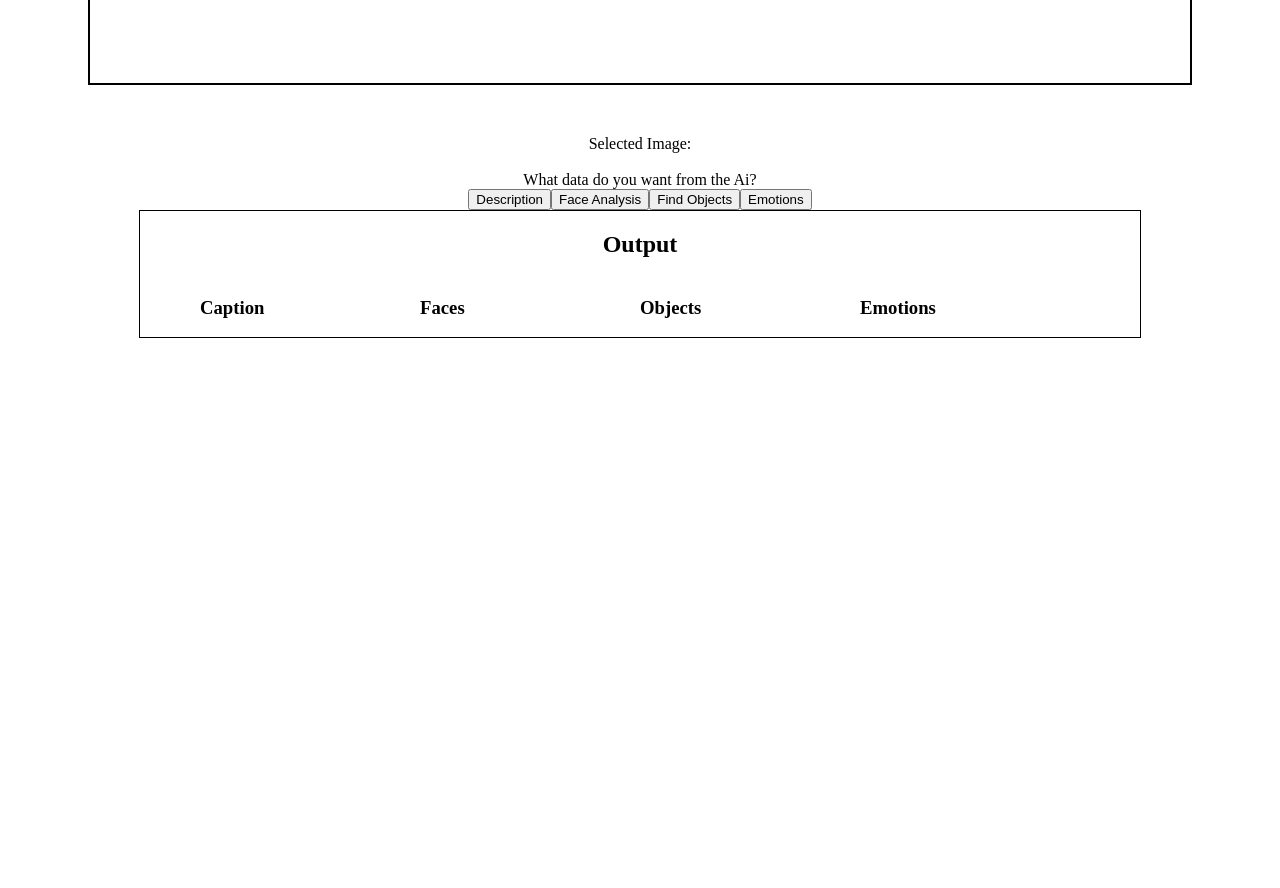
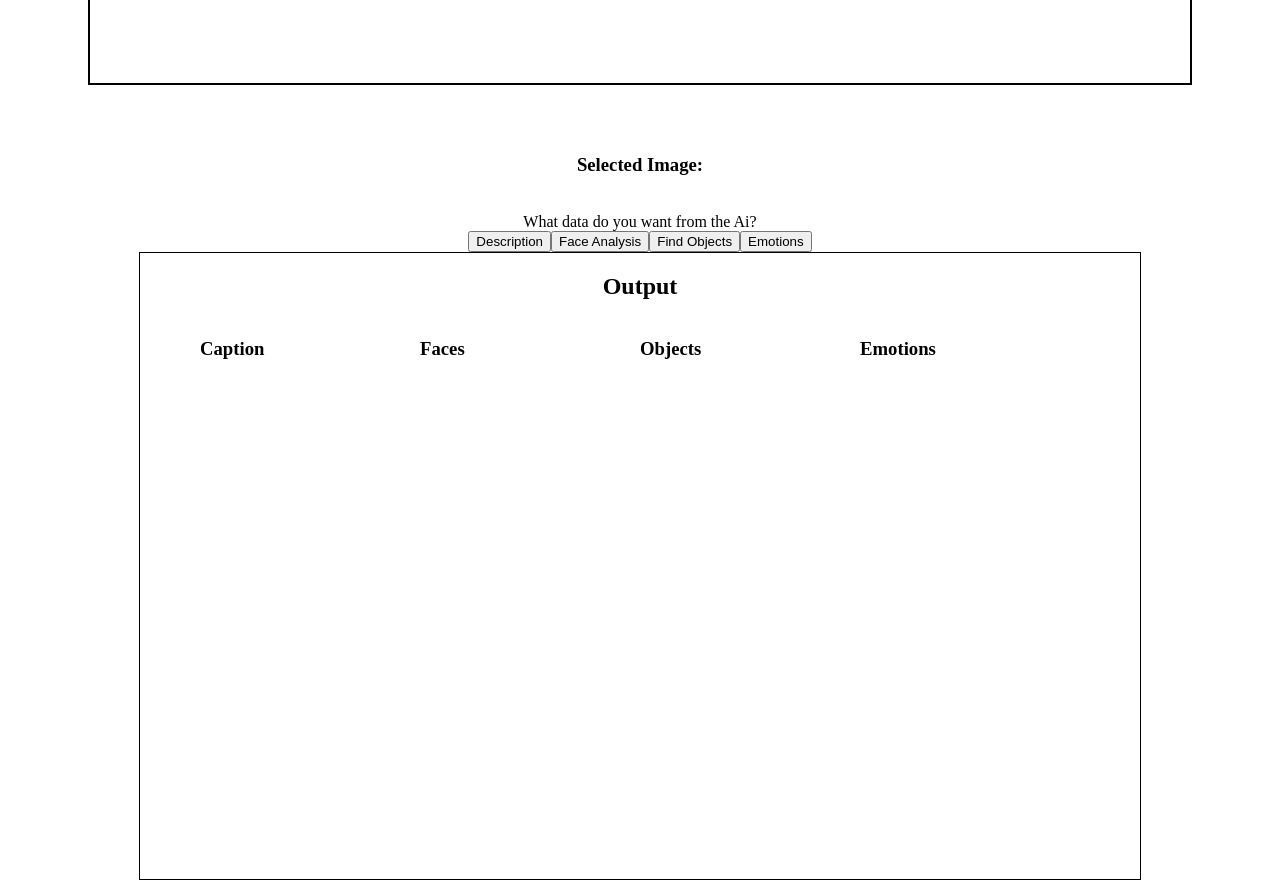
Before and after one commit to Draugsvoll/deep-ai, a Vue app: page / in a window 1280 px wide. Shown: the part 960-1848 px from the top of the page. Before the commit the page ends 1306 px from the top, so only its background shows below. Built offline with nearby package versions, Linux system fonts and the light colour scheme.

Commit message:
APIs almost done

```diff
--- a/package.json
+++ b/package.json
@@ -13,6 +13,7 @@
     "deepai": "^1.0.16",
     "vue": "^2.6.11",
     "vue-cli": "^2.9.6",
+    "vue-scrollto": "^2.20.0",
     "vuejs-ajax": "^1.3.97",
     "vuex": "^3.5.1"
   },
--- a/src/components/AiOutput.vue
+++ b/src/components/AiOutput.vue
@@ -77,6 +77,7 @@ export default {
 .container {
     display: inline-flex;
     justify-content: center;
+    margin-bottom:500px;
 }
 .face {
     margin:10px 0 0 0px;
--- a/src/components/SearchFunction.vue
+++ b/src/components/SearchFunction.vue
@@ -11,7 +11,7 @@
       <div class="images-container" >
         <!-- loop images-->
         <div class="image" v-for="image in images" :key=image.id>
-          <div @click="$emit('selectimage', image)" class="img-container" >
+          <div v-scroll-to="'#selected-img-container'" @click="$emit('selectimage', image)" class="img-container">
             <img class="img" v-bind:src="image" >
           </div>
         </div>
--- a/src/components/SelectedImage.vue
+++ b/src/components/SelectedImage.vue
@@ -2,9 +2,9 @@
     <div class="container">
 
         <!-- SELECTED IMAGE -->
-        <div class="selected-img-container">
-            <div>Selected Image:</div>
-            <img class="selected-img" v-bind:src="selectedImage" alt="" srcset="">
+        <div class="selected-img-container" id="selected-img-container">
+            <h3>Selected Image:</h3>
+            <img class="selected-img" v-bind:src="selectedImage" alt="" srcset="" >
             <div></div>
             What data do you want from the Ai?
             <br>
--- a/src/main.js
+++ b/src/main.js
@@ -1,8 +1,10 @@
 import Vue from 'vue'
 import App from './App.vue'
+import vueScrollto from 'vue-scrollto'
 
 import store from '../store/store'
 
+Vue.use(vueScrollto)
 
 Vue.config.productionTip = false
 
```
Also changed, not shown: 1 other file (tests, documents, lock files or other folders).
